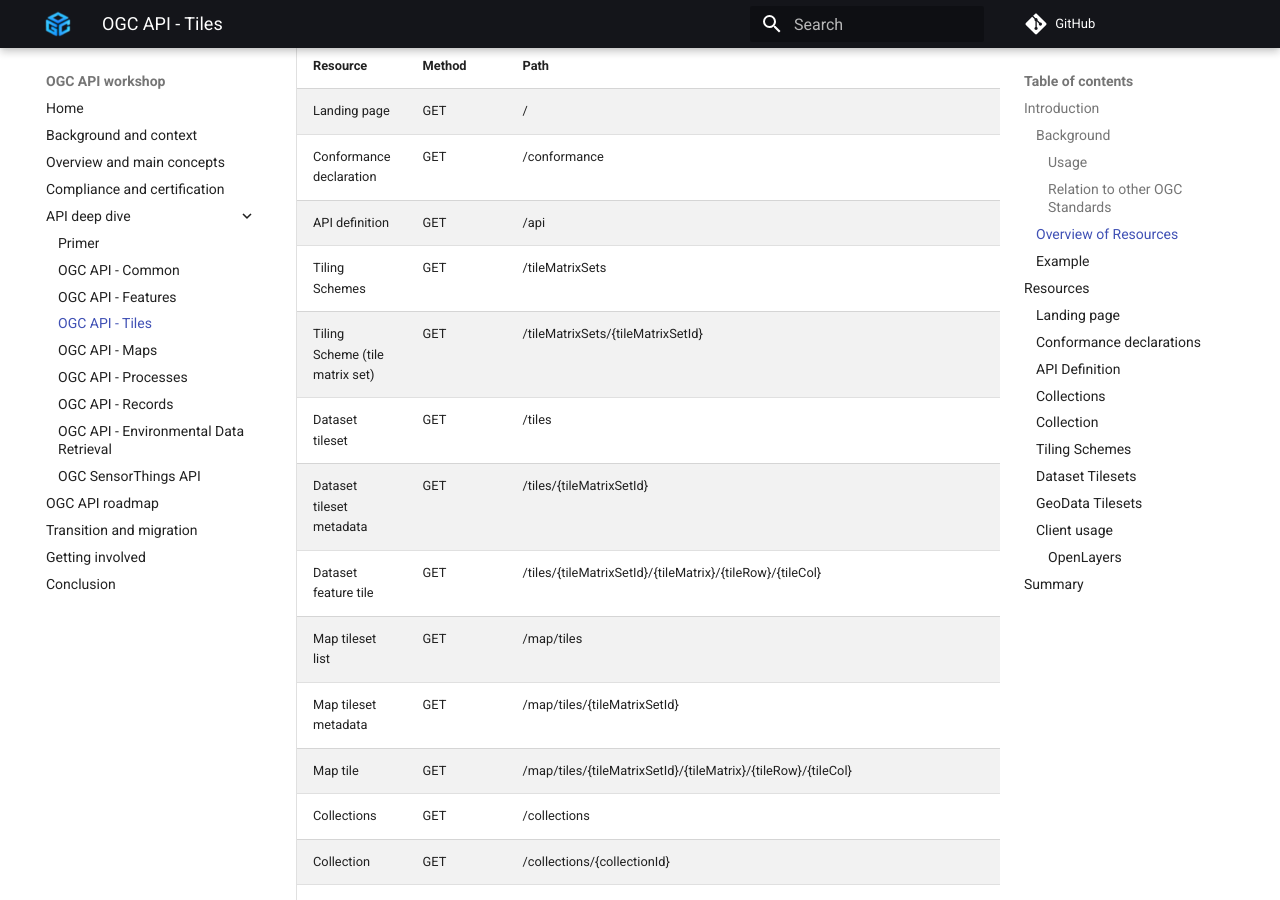
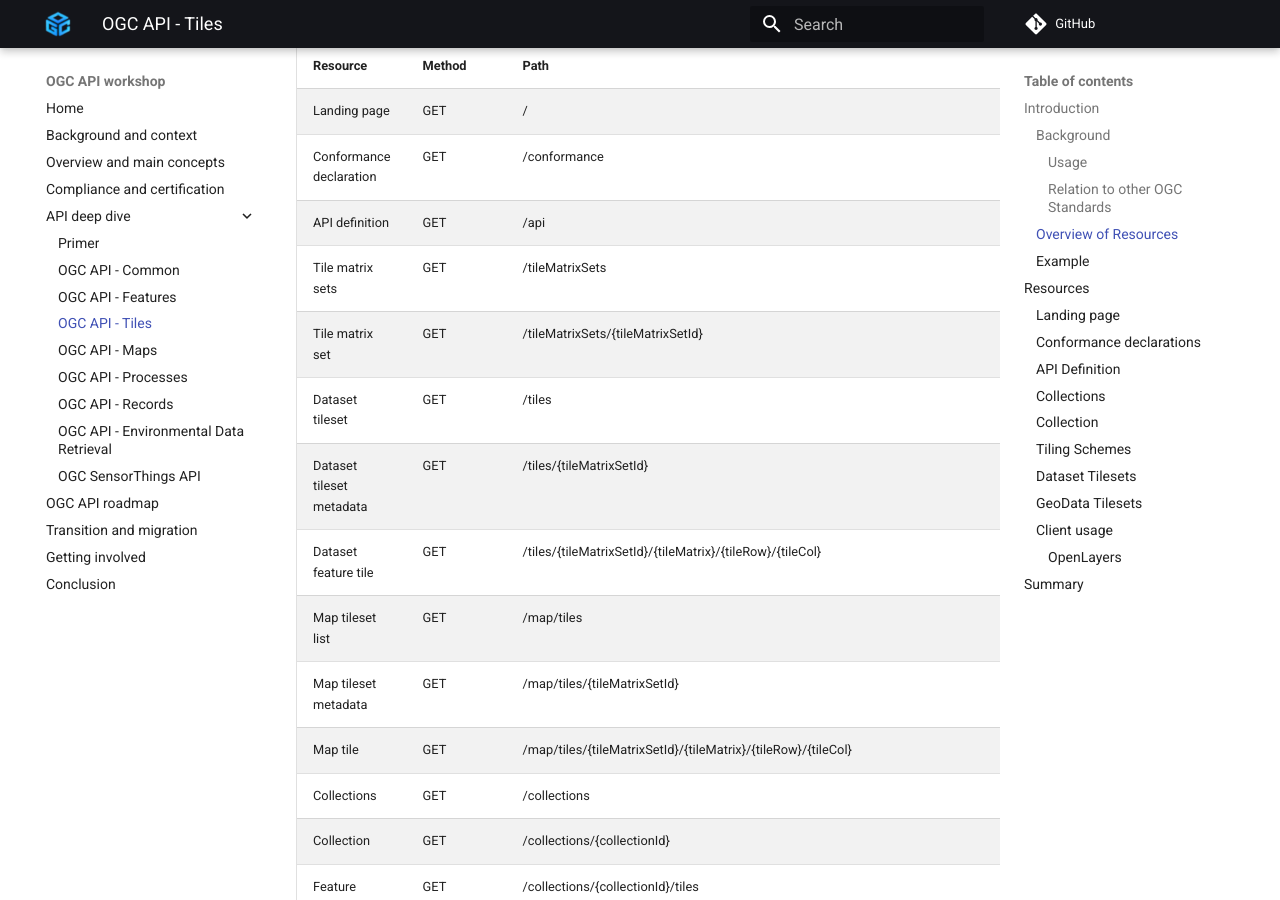
Before and after one commit to opengeospatial/ogcapi-workshop, an MkDocs documentation site: the page built from workshop/content/docs/api-deep-dive/tiles.md, in a window 1280 px wide and 900 px high, scrolled down 4239 px. Built offline with MkDocs 1.6.1 and Material for MkDocs 9.7.7, drawn with Linux system fonts in a browser that asks for light colours; comment, search, counter and statistics services are not loaded.

Commit message:
- replaced tile schemes by tile matrix sets on the tile resources overview table

```diff
--- a/workshop/content/docs/api-deep-dive/tiles.md
+++ b/workshop/content/docs/api-deep-dive/tiles.md
@@ -147,12 +147,12 @@ following table.
     <td>/api</td>
   </tr>
   <tr>
-    <td>Tiling Schemes</td>
+    <td>Tile matrix sets</td>
     <td>GET</td>
     <td>/tileMatrixSets</td>
   </tr>
   <tr>
-    <td>Tiling Scheme (tile matrix set)</td>
+    <td>Tile matrix set</td>
     <td>GET</td>
     <td>/tileMatrixSets/{tileMatrixSetId}</td>
   </tr>
```
